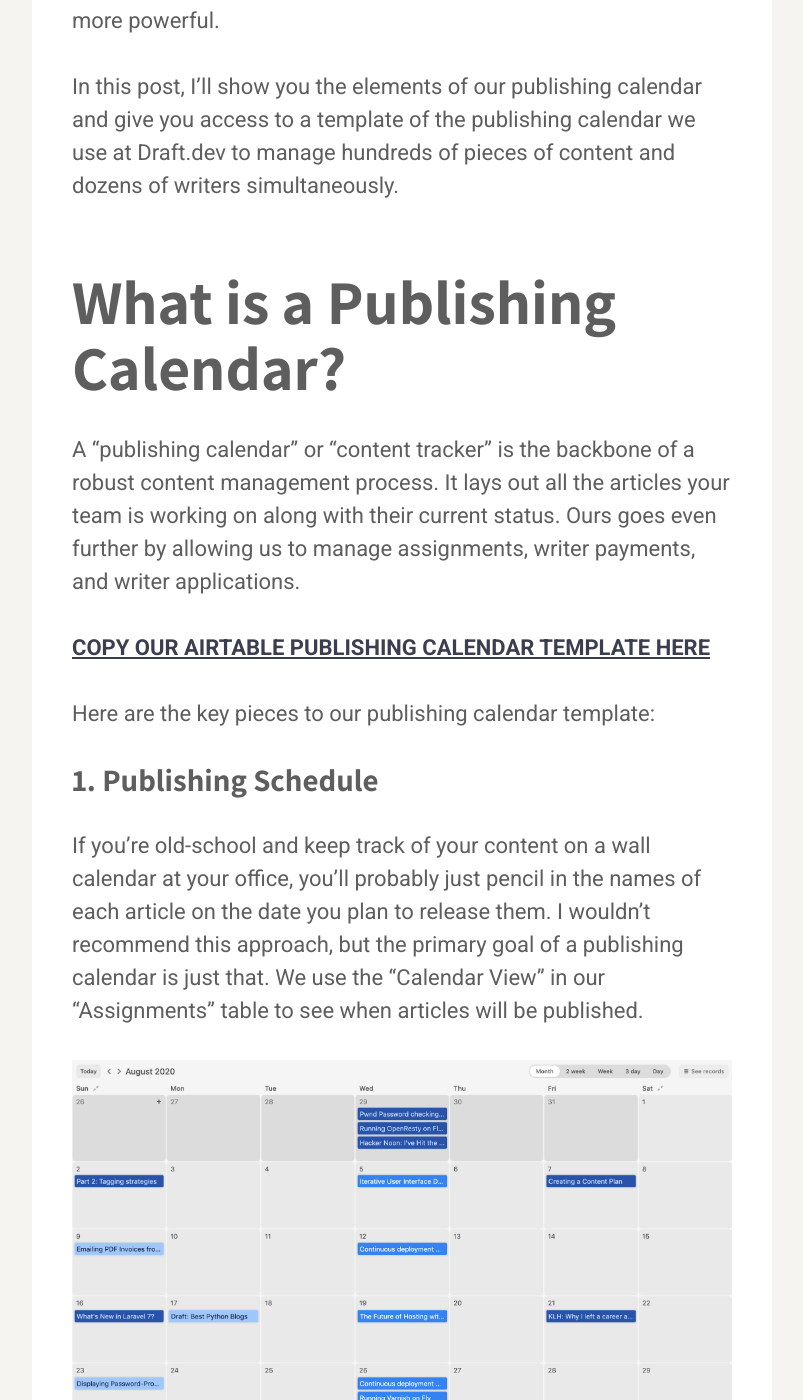
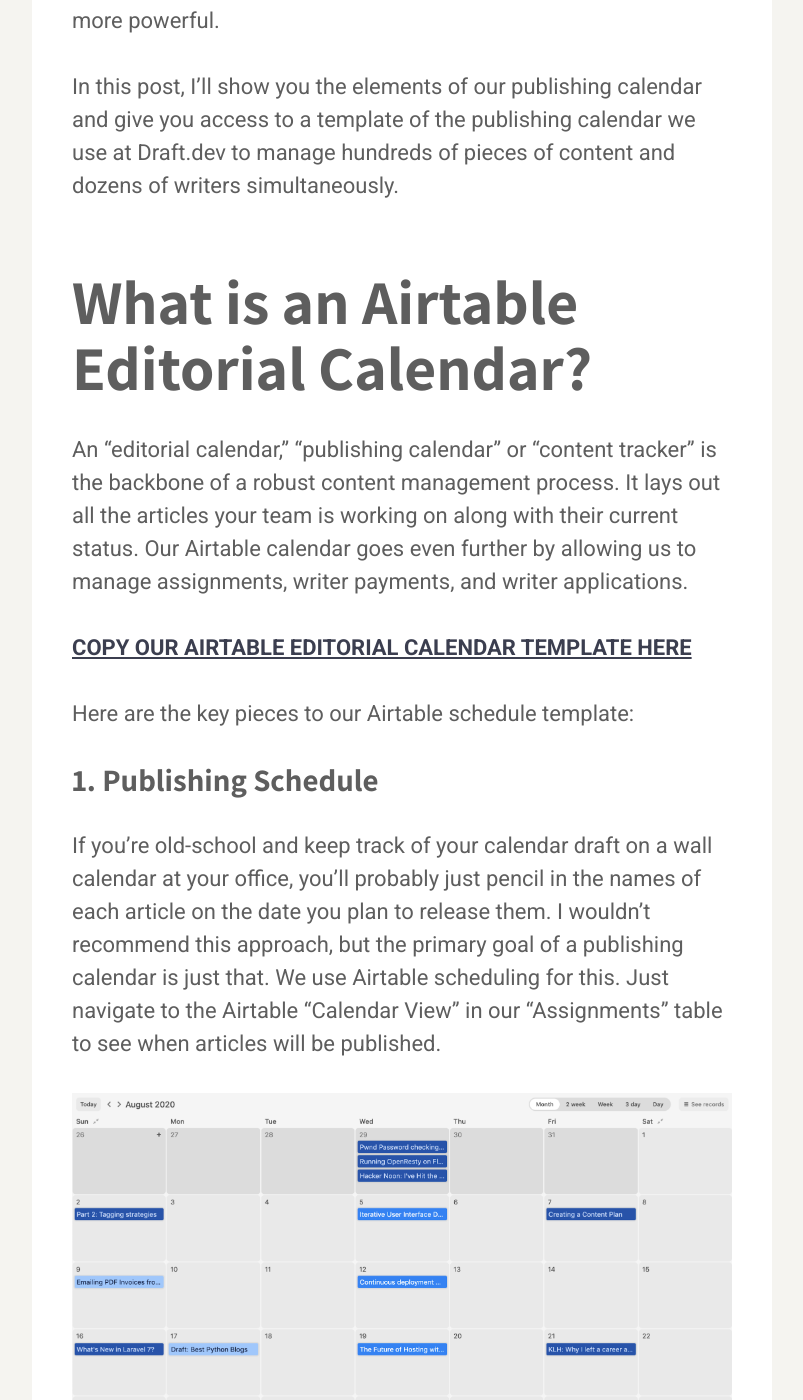
Before and after one commit to karllhughes/learn, a Jekyll site: the page built from _posts/2020-11-08-airtable-publishing-calendar.md, in a window 1280 px wide and 1400 px high, scrolled down 1727 px. Shown: the whole window, without its empty margins (238-1041 px from the left). Built offline with Jekyll 4.4.1, drawn with Linux system fonts in a browser that asks for light colours; a script that is not in the unit is left out; comment, search, counter and statistics services are not loaded; some of the changed text lies outside the part shown.

Commit message:
Update Posts “2020-11-08-airtable-publishing-calendar”

```diff
--- a/_posts/2020-11-08-airtable-publishing-calendar.md
+++ b/_posts/2020-11-08-airtable-publishing-calendar.md
@@ -22,17 +22,17 @@
 
 In this post, I’ll show you the elements of our publishing calendar and give you access to a template of the publishing calendar we use at Draft.dev to manage hundreds of pieces of content and dozens of writers simultaneously.
 
-## What is a Publishing Calendar?
+## What is an Airtable Editorial Calendar?
 
-A “publishing calendar” or “content tracker” is the backbone of a robust content management process. It lays out all the articles your team is working on along with their current status. Ours goes even further by allowing us to manage assignments, writer payments, and writer applications.
+An “editorial calendar,” “publishing calendar” or “content tracker” is the backbone of a robust content management process. It lays out all the articles your team is working on along with their current status. Our Airtable calendar goes even further by allowing us to manage assignments, writer payments, and writer applications.
 
-**[COPY OUR AIRTABLE PUBLISHING CALENDAR TEMPLATE HERE](https://pcto.co/publishing-calendar)**
+**[COPY OUR AIRTABLE EDITORIAL CALENDAR TEMPLATE HERE](https://pcto.co/publishing-calendar)**
 
-Here are the key pieces to our publishing calendar template:
+Here are the key pieces to our Airtable schedule template:
 
 ### 1. Publishing Schedule
 
-If you’re old-school and keep track of your content on a wall calendar at your office, you’ll probably just pencil in the names of each article on the date you plan to release them. I wouldn’t recommend this approach, but the primary goal of a publishing calendar is just that. We use the “Calendar View” in our “Assignments” table to see when articles will be published.
+If you’re old-school and keep track of your calendar draft on a wall calendar at your office, you’ll probably just pencil in the names of each article on the date you plan to release them. I wouldn’t recommend this approach, but the primary goal of a publishing calendar is just that. We use Airtable scheduling for this. Just navigate to the Airtable “Calendar View” in our “Assignments” table to see when articles will be published.
 
 ![An Airtable-based publishing calendar](/learn/assets/posts/publishing-calendar.png)
 
@@ -40,17 +40,17 @@
 
 ### 2. Article Progress
 
-Our “Kanban View” in the “Assignments” table helps you see exactly where each article is in the publishing process. We typically use the following stages for each piece of content:
+Our Airtable“Kanban View” in the “Assignments” table helps you see exactly where each article is in the publishing process. We typically use the following stages for each piece of content:
 
 * **Preparing** - Ideas and loose pitches that still need to be defined go here. We typically want to have a complete brief (see *Part 1* above) before moving an assignment out of this column.
 * **Ready** - At this stage, the assignment is defined, it has a due date, and we’re deciding who will write it.
 * **Writing** - [Once the writer is confirmed](https://draft.dev/learn/matching-writers) and starts working on the assignment, we move it to this column.
 * **Editing** - After a writer submits their first draft, the article enters editing. Typically, this involves some [sub-steps (technical review, copy editing, revisions, etc.)](https://draft.dev/learn/5-steps-to-a-quality-edit-for-your-technical-blog), but by the end, we should have a complete piece of content that’s ready to publish.
-* **Scheduled** - Very few clients publish content the moment we hand it over to them, so each assignment enters the Scheduled stage until it goes live.
+* **Scheduled** - Very few clients publish content the moment we hand it over to them, so each assignment enters the Airtable Scheduling stage until it goes live.
 * **Published** - We don’t promote content directly for our clients, but [you should be](https://draft.dev/learn/promotion). This column holds articles that have been published but not yet promoted.
 * **Promoted** - At this point, the article is completely finished...until we decide to do a refresh.
 
-Here’s what the whole “Kanban View” looks like:
+Here’s what the whole “AirtableKanban View” looks like:
 
 ![The Kanban View for an Airtable Publishing Calendar](https://i.imgur.com/mGzNcY7.png)
 
@@ -74,7 +74,7 @@
 
 ### 5. Available Writers
 
-Our publishing calendar has a second table called “Writers” that stores profile information about each writer we work with.
+Our Airtable calendar has a second table called “Writers” that stores profile information about each writer we work with.
 
 The “Kanban View” shows you all our writers (these aren’t our real writers, don’t worry) broken down by their status (e.g.: “Applied,” “Accepted,” “Rejected,” “Inactive”). This allows us to review new writer applications, take inactive writers out of our pool, and see which articles each writer is assigned to.
 
@@ -86,10 +86,10 @@
 
 Finally, we use Airtable as an intake form for new writer applications. You can see a slightly simplified version of our writer application form in the template by going to the “Writer Application” view in the “Writers” table.
 
-**[COPY OUR AIRTABLE PUBLISHING CALENDAR TEMPLATE HERE](https://pcto.co/publishing-calendar)**
+**[COPY OUR AIRTABLE CALENDAR TEMPLATE HERE](https://pcto.co/publishing-calendar)**
 
 In addition to the [Airtable](https://airtable.com/invite/r/4EaSmQNr) template here, we use automations in [Zapier](https://zapier.com/) to streamline our processes and remind our writers of important deadlines and tasks. These tools have allowed us to maintain our quality standards while onboarding more customers and writers.
 
 - - -
 
-If you’re struggling to keep up with all the content you have planned, or you need help building a robust publishing calendar, shoot me an email at [karl@draft.dev](mailto:karl@draft.dev). If you'd like to talk about how we can create content for your blog, you can [schedule a call with me here](https://draft.dev/call).
+If you’re struggling to keep up with all the content you have planned, or you need help building a robust Airtable editorial calendar, shoot me an email at [karl@draft.dev](mailto:karl@draft.dev). If you'd like to talk about how we can create content for your blog, you can [schedule a call with me here](https://draft.dev/call).
```
